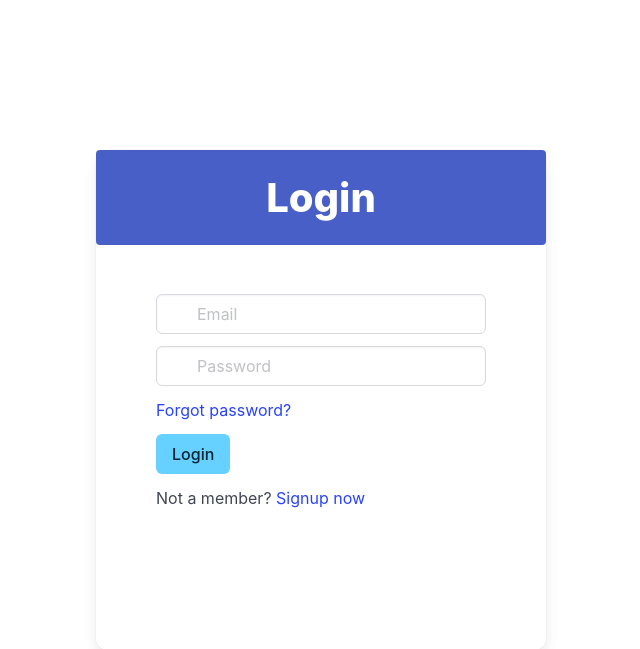
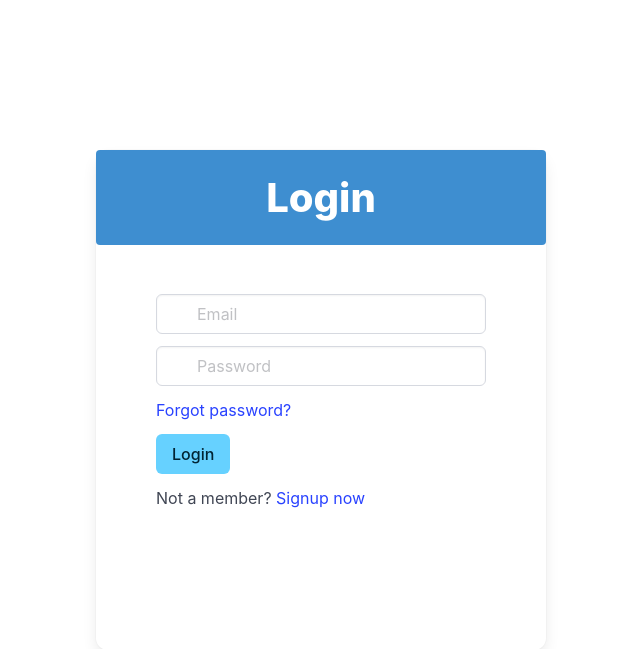
Before and after one commit to Louiiiiii/Jobify, a PHP site: page /website/mainpages/login.php in a window 1280 px wide. Shown: the top 649 px of the page, without its empty margins (319-959 px from the left). Run offline with PHP 8.4, Linux system fonts and the light colour scheme; some libraries are stand-ins or nearby versions.

Commit message:
another change of colors

```diff
--- a/website/source/css/alert.css
+++ b/website/source/css/alert.css
@@ -3,7 +3,7 @@
 }
 
 #alert {
-    background: hsl(229deg, 53%, 53%);
+    background: hsl(207deg, 61%, 53%);
     max-width: 25%;
     color: white;
     border-radius: 3px;
--- a/website/source/css/create_user.css
+++ b/website/source/css/create_user.css
@@ -15,7 +15,7 @@ body {
             justify-content: center;
             width: 100%;
             padding: 25px 0;
-            background-color: hsl(229deg, 53%, 53%);
+            background-color: hsl(207deg, 61%, 53%);
             color: white;
             border-radius: 4px;
         }
--- a/website/source/css/login_signup.css
+++ b/website/source/css/login_signup.css
@@ -17,7 +17,7 @@ body {
             justify-content: center;
             width: 100%;
             padding: 25px 0;
-            background-color: hsl(229deg, 53%, 53%);
+            background-color: hsl(207deg, 61%, 53%);
             color: white;
             border-radius: 4px;
         }
```
